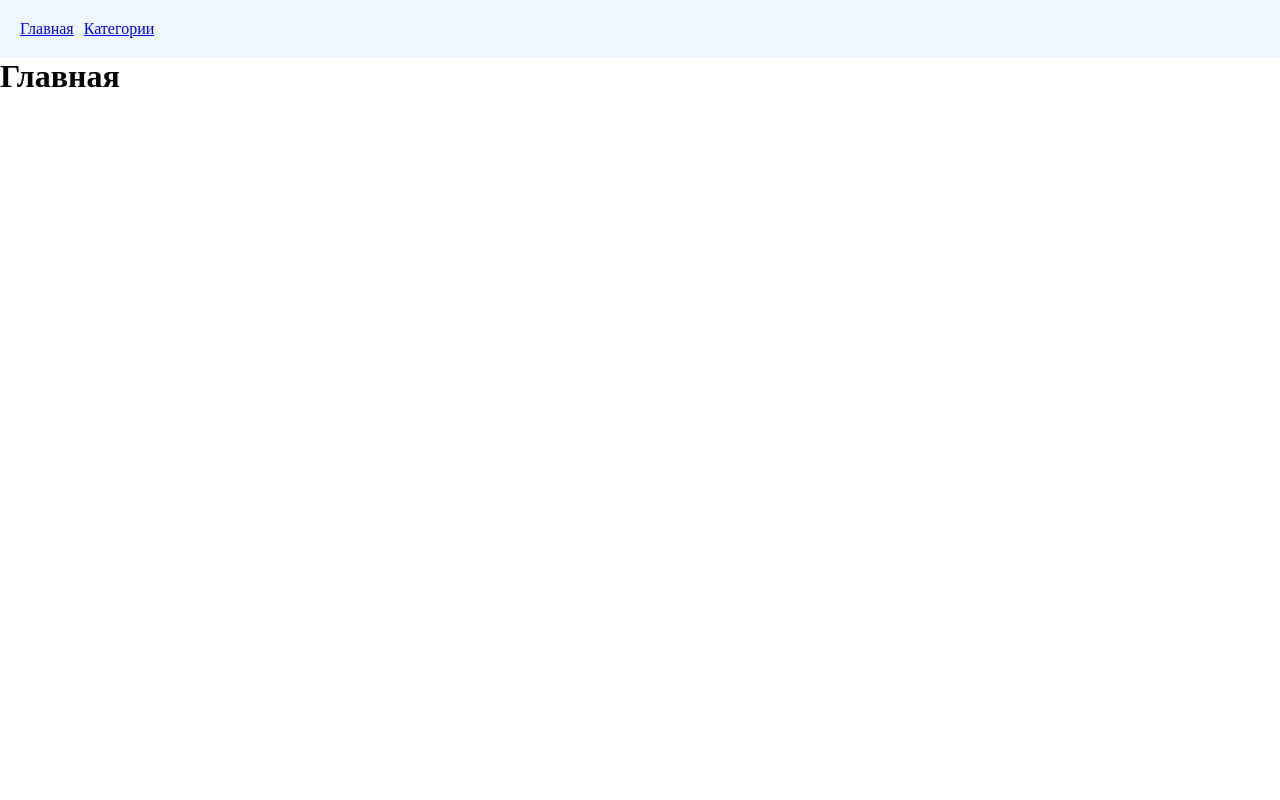
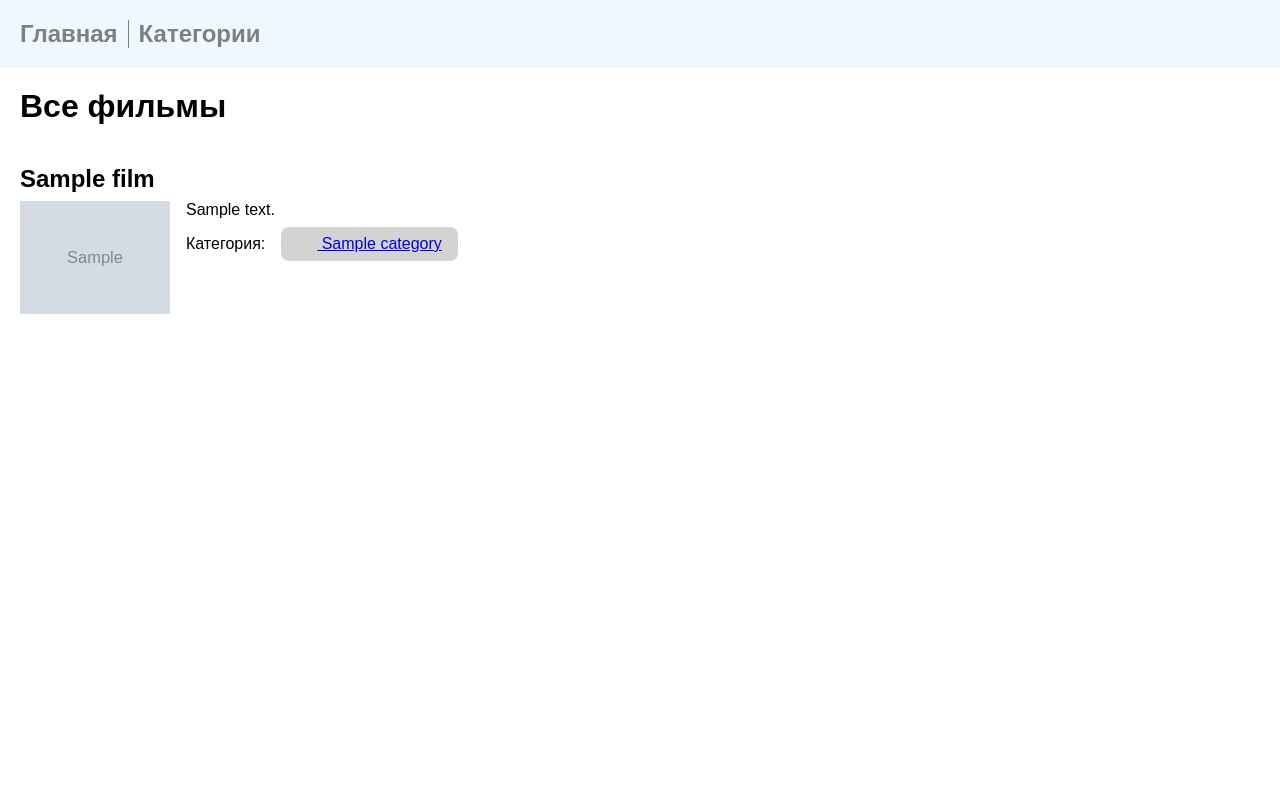
Before and after one commit to JohnSoi/django_film, a Django app: page / in a window 1280 px wide. Run offline with Django 5.2, Linux system fonts and the light colour scheme; tables that the repository leaves empty hold one stand-in row (values such as "Sample post"); grey boxes marked "Sample" are stand-in pictures; some libraries are stand-ins or nearby versions.

Commit message:
Готовый проект

```diff
--- a/blog/models/film.py
+++ b/blog/models/film.py
@@ -11,5 +11,9 @@ class Film(models.Model):
         Category, null=True, on_delete=models.SET_NULL
     )
 
+    @property
+    def poster_url(self) -> str:
+        return f"blog/posters/{self.poster}"
+
     def __str__(self) -> str:
         return self.name
--- a/blog/static/blog/css/main.css
+++ b/blog/static/blog/css/main.css
@@ -2,11 +2,13 @@
     margin: 0;
     padding: 0;
     box-sizing: border-box;
+    font-family: sans-serif;
 }
 
 body {
     width: 100vw;
     height: 100vh;
+    overflow-x: hidden;
 }
 
 nav {
@@ -16,3 +18,81 @@ nav {
     display: flex;
     gap: 10px;
 }
+
+nav a {
+    text-decoration: none;
+    font-size: 24px;
+    font-weight: bold;
+    color: grey;
+    transition: 0.3s;
+}
+
+nav a:hover {
+    color: black;
+}
+
+nav div:not(:last-child) {
+    border-right: 1px solid grey;
+    padding-right: 10px;
+}
+
+.categories, .films, .film_by_category-content {
+    padding: 20px;
+    display: flex;
+    gap: 20px;
+    flex-wrap: wrap;
+}
+
+.category {
+    padding: 8px 16px;
+    background-color: lightgray;
+    border-radius: 8px;
+}
+
+.films {
+    flex-direction: column;
+}
+
+.films-content {
+    margin-top: 20px;
+}
+
+.film:not(:last-child) {
+    margin-bottom: 16px;
+}
+
+.film h2 {
+    margin-bottom: 8px;
+}
+
+.film-category {
+    display: flex;
+    gap: 16px;
+    align-items: center;
+}
+
+
+.film-content {
+    display: flex;
+}
+
+.film-image {
+    width: 150px;
+    height: 250px;
+    flex-shrink: 0;
+    position: relative;
+}
+
+.film-image img {
+    position: absolute;
+    width: 100%;
+    height: auto;
+}
+
+.film-extra {
+    margin-left: 16px;
+}
+
+.film-category {
+    margin-top: 8px;
+}
--- a/blog/templates/blog/about.html
+++ /dev/null
@@ -1,5 +0,0 @@
-{% extends "blog/base.html" %}
-
-{% block content %}
-<h1>О нас</h1>
-{% endblock %}
--- a/blog/templates/blog/base.html
+++ b/blog/templates/blog/base.html
@@ -9,6 +9,7 @@
     <title>Моя фильмография</title>
     {% endif %}
     <link rel="stylesheet" href="{% static 'blog/css/main.css' %}">
+    <link rel="stylesheet" href="https://cdnjs.cloudflare.com/ajax/libs/font-awesome/7.0.1/css/all.min.css" integrity="sha512-2SwdPD6INVrV/lHTZbO2nodKhrnDdJK9/kg2XD1r9uGqPo1cUbujc+IYdlYdEErWNu69gVcYgdxlmVmzTWnetw==" crossorigin="anonymous" referrerpolicy="no-referrer" />
 </head>
 <body>
     <nav>
--- a/blog/templates/blog/home.html
+++ b/blog/templates/blog/home.html
@@ -1,7 +1,14 @@
 {% extends "blog/base.html" %}
 
 {% block content %}
-<h1>Главная</h1>
+    <div class="films">
+        <div class="films-header">
+            <h1>Все фильмы</h1>
+        </div>
+        <div class="films-content">
+            {% for film in films %}
+                {% include 'blog/widgets/film-item.html' %}
+            {% endfor %}
+        </div>
+    </div>
 {% endblock %}
-
-migrate
--- /dev/null
+++ b/blog/templates/blog/widgets/category.html
@@ -0,0 +1,6 @@
+<a href="{% url 'blog-category-view' category_id=category.id %}">
+    <div class="category">
+        <i class="fa-solid fa-{{ category.icon }}"></i>
+        {{ category.name }}
+    </div>
+</a>
--- /dev/null
+++ b/blog/templates/blog/widgets/film-item.html
@@ -0,0 +1,20 @@
+{% load static %}
+<div class="film">
+    <h2>{{ film.name }}</h2>
+    <div class="film-content">
+        <div class="film-image">
+            <img src="{% static film.poster_url %}" alt="">
+        </div>
+        <div class="film-extra">
+            <div class="film-description">
+                {{ film.description }}
+            </div>
+            <div class="film-category">
+                <p>Категория: </p>
+                {% with category=film.category %}
+                    {% include 'blog/widgets/category.html' %}
+                {% endwith %}
+            </div>
+        </div>
+    </div>
+</div>
--- a/blog/urls.py
+++ b/blog/urls.py
@@ -3,5 +3,6 @@ from . import views
 
 urlpatterns = [
     path("", views.home, name="blog-home"),
-    path("category/", views.about, name="blog-category"),
+    path("category/", views.categories, name="blog-category"),
+    path("category/<int:category_id>/", views.category_view, name="blog-category-view")
 ]
--- a/blog/views.py
+++ b/blog/views.py
@@ -1,6 +1,7 @@
+from django.http import HttpResponse
 from django.shortcuts import render
 
-from blog.models import Film
+from blog.models import Film, Category
 
 
 # Create your views here.
@@ -14,9 +15,29 @@ def home(request):
         }
     )
 
-def about(request):
+def categories(request):
     return render(
         request,
-        "blog/about.html",
-        {"title": "О нас"}
+        "blog/categories.html",
+        {
+            "title": "Категории",
+            "categories": Category.objects.all()
+        }
     )
+
+
+def category_view(request, category_id):
+    category_data = Category.objects.all().get(pk=category_id)
+    films = None
+
+    if category_data:
+        films = Film.objects.all().filter(category=category_data)
+
+    return render(
+        request,
+        'blog/film-by-category.html',
+        {
+            "category": category_data,
+            "films": films
+        }
+    )
```
Also changed, not shown: blog/templates/blog/categories.html (added, +9 -0 lines), blog/templates/blog/film-by-category.html (added, +23 -0 lines), blog/static/blog/posters/1984.jpg (added), blog/static/blog/posters/Clockwork_orange.jpg (added), blog/static/blog/posters/Scream.jpg (added).
